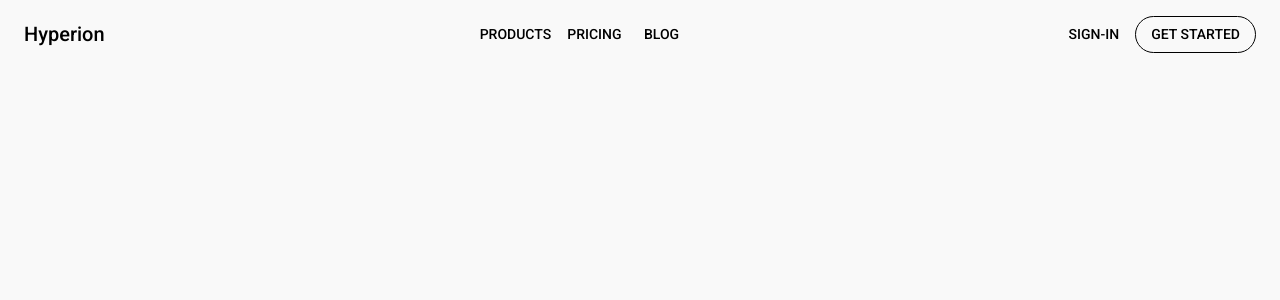
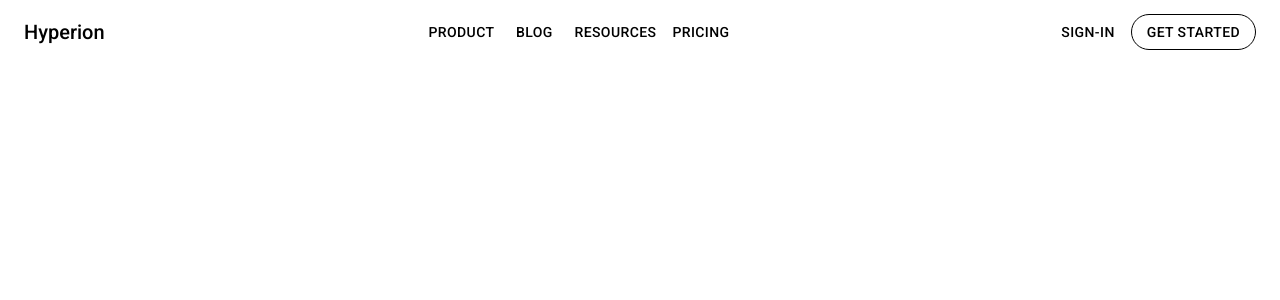
Before and after one commit to ali-shahshank/hyperionone, a Next.js app: page /sign-in in a window 1280 px wide. Shown: the top 300 px of the page. Built offline with nearby package versions, Linux system fonts and the light colour scheme; what @mui/material-nextjs would draw is missing.

Commit message:
MAJOR -/ Update

```diff
--- a/app/layout.tsx
+++ b/app/layout.tsx
@@ -1,9 +1,5 @@
 import type { Metadata } from 'next';
 import { AppRouterCacheProvider } from '@mui/material-nextjs/v15-appRouter';
-import { ThemeProvider } from '@mui/material/styles';
-import CssBaseline from '@mui/material/CssBaseline';
-import theme from '@/app/theme/theme';
-
 import './globals.css';
 import '@fontsource/roboto/300.css';
 import '@fontsource/roboto/400.css';
@@ -23,12 +19,7 @@ export default function RootLayout({
   return (
     <html lang="en">
       <body>
-        <AppRouterCacheProvider>
-          <ThemeProvider theme={theme}>
-            <CssBaseline />
-            {children}
-          </ThemeProvider>
-        </AppRouterCacheProvider>
+        <AppRouterCacheProvider>{children}</AppRouterCacheProvider>
       </body>
     </html>
   );
--- a/app/theme/theme.ts
+++ b/app/theme/theme.ts
@@ -1,54 +1,54 @@
-'use client';
-import { createTheme } from '@mui/material/styles';
+// 'use client';
+// import { createTheme } from '@mui/material/styles';
 
-const theme = createTheme({
-  palette: {
-    mode: 'light',
-    primary: {
-      main: '#0000FF',
-    },
-    background: {
-      default: '#F9F9F9',
-      paper: '#212222',
-    },
-    text: {
-      primary: '#000000',
-      secondary: 'rgba(0, 0, 0, 0.7)',
-      disabled: 'rgba(0, 0, 0, 0.38)',
-    },
-    common: {
-      black: '#000000',
-      white: '#FFFFFF',
-    },
-    divider: 'rgba(0, 0, 0, 0.12)',
-  },
+// const theme = createTheme({
+//   palette: {
+//     mode: 'light',
+//     primary: {
+//       main: '#0000FF',
+//     },
+//     background: {
+//       default: '#F9F9F9',
+//       paper: '#212222',
+//     },
+//     text: {
+//       primary: '#000000',
+//       secondary: 'rgba(0, 0, 0, 0.7)',
+//       disabled: 'rgba(0, 0, 0, 0.38)',
+//     },
+//     common: {
+//       black: '#000000',
+//       white: '#FFFFFF',
+//     },
+//     divider: 'rgba(0, 0, 0, 0.12)',
+//   },
 
-  typography: {
-    fontFamily: 'Roboto, sans-serif',
-  },
+//   typography: {
+//     fontFamily: 'Roboto, sans-serif',
+//   },
 
-  components: {
-    MuiCssBaseline: {
-      styleOverrides: {
-        ':root': {
-          '--background-primary': '#F9F9F9',
-          '--background-secondary': '#212222',
-          '--background-tertiary': 'rgba(0, 0, 0, 0.7)',
-          '--accent-primary': '#0000FF',
-          '--black': '#000000',
-          '--white': '#FFFFFF',
-          '--text-primary': '#000000',
-          '--text-secondary': 'rgba(0, 0, 0, 0.7)',
-          '--text-disabled': 'rgba(0, 0, 0, 0.38)',
-          '--text-light-primary': '#FFFFFF',
-          '--text-light-secondary': 'rgba(255, 255, 255, 0.7)',
-          '--text-light-tertiary': 'rgba(255, 255, 255, 0.38)',
-          '--stroke-dark': 'rgba(0, 0, 0, 0.12)',
-          '--stroke-light': 'rgba(255, 255, 255, 0.38)',
-        },
-      },
-    },
-  },
-});
+//   components: {
+//     MuiCssBaseline: {
+//       styleOverrides: {
+//         ':root': {
+//           '--background-primary': '#F9F9F9',
+//           '--background-secondary': '#212222',
+//           '--background-tertiary': 'rgba(0, 0, 0, 0.7)',
+//           '--accent-primary': '#0000FF',
+//           '--black': '#000000',
+//           '--white': '#FFFFFF',
+//           '--text-primary': '#000000',
+//           '--text-secondary': 'rgba(0, 0, 0, 0.7)',
+//           '--text-disabled': 'rgba(0, 0, 0, 0.38)',
+//           '--text-light-primary': '#FFFFFF',
+//           '--text-light-secondary': 'rgba(255, 255, 255, 0.7)',
+//           '--text-light-tertiary': 'rgba(255, 255, 255, 0.38)',
+//           '--stroke-dark': 'rgba(0, 0, 0, 0.12)',
+//           '--stroke-light': 'rgba(255, 255, 255, 0.38)',
+//         },
+//       },
+//     },
+//   },
+// });
 
-export default theme;
+// export default theme;
--- a/components/Nav.tsx
+++ b/components/Nav.tsx
@@ -7,11 +7,19 @@ import IconButton from '@mui/material/IconButton';
 import Typography from '@mui/material/Typography';
 import Menu from '@mui/material/Menu';
 import MenuIcon from '@mui/icons-material/Menu';
+import SettingsIcon from '@mui/icons-material/Settings';
+import AccountIcon from '@mui/icons-material/AccountCircle';
+
 import Container from '@mui/material/Container';
 import Button from '@mui/material/Button';
 import MenuItem from '@mui/material/MenuItem';
+import Divider from '@mui/material/Divider';
 
-const pages = ['Products', 'Pricing', 'Blog'];
+const pages = ['Product', 'Blog', 'Resources', 'Pricing'];
+const settings = [
+  { title: 'Settings', icon: <SettingsIcon /> },
+  { title: 'Logout', icon: <AccountIcon /> },
+];
 
 function ResponsiveAppBar() {
   const [anchorElNav, setAnchorElNav] = React.useState<null | HTMLElement>(
@@ -54,14 +62,16 @@ function ResponsiveAppBar() {
           </Typography>
           {/* Nav Links */}
           <Box sx={{ display: { xs: 'none', md: 'flex' } }}>
-            {pages.map((page) => (
+            {pages.map((page, i) => (
               <Button
-                key={page}
+                key={i}
                 onClick={handleCloseNavMenu}
                 sx={{
-                  my: 2,
                   color: 'black',
                   display: 'block',
+                  '&:hover': {
+                    bgcolor: 'rgba(0, 0, 0, 0.03)',
+                  },
                 }}
               >
                 {page}
@@ -72,7 +82,13 @@ function ResponsiveAppBar() {
           <Box sx={{ gap: 1, display: { xs: 'none', md: 'flex' } }}>
             <Button
               variant="text"
-              sx={{ color: 'black', borderRadius: '24px' }}
+              sx={{
+                color: 'black',
+                borderRadius: '24px',
+                '&:hover': {
+                  bgcolor: 'rgba(0, 0, 0, 0.03)',
+                },
+              }}
             >
               Sign-In
             </Button>
@@ -82,15 +98,18 @@ function ResponsiveAppBar() {
                 color: 'black',
                 borderColor: 'black',
                 borderRadius: '24px',
+                '&:hover': {
+                  bgcolor: 'rgba(0, 0, 0, 0.03)',
+                },
               }}
             >
               Get Started
             </Button>
           </Box>
-          {/* Mobile Menu */}
+          {/* Mobile Nav Menu */}
           <Box
             sx={{
-              display: { xs: 'flex', md: 'none', bgcolor: 'black' },
+              display: { xs: 'flex', md: 'none', bgcolor: 'none' },
             }}
           >
             <IconButton
@@ -99,6 +118,7 @@ function ResponsiveAppBar() {
               aria-controls="menu-appbar"
               aria-haspopup="true"
               onClick={handleOpenNavMenu}
+              sx={{ display: { xs: 'flex', md: 'none' } }}
             >
               <MenuIcon sx={{ color: 'black' }} />
             </IconButton>
@@ -116,14 +136,34 @@ function ResponsiveAppBar() {
               }}
               open={Boolean(anchorElNav)}
               onClose={handleCloseNavMenu}
-              sx={{ display: { xs: 'block', md: 'none' } }}
+              sx={{ minWidth: '400px', display: { xs: 'block', md: 'none' } }}
             >
               {pages.map((page) => (
                 <MenuItem
                   key={page}
                   onClick={handleCloseNavMenu}
                 >
-                  <Typography sx={{ textAlign: 'center' }}>{page}</Typography>
+                  <Typography sx={{ m: 0, p: 0, textAlign: 'center' }}>
+                    {page}
+                  </Typography>
+                </MenuItem>
+              ))}
+              <Divider />
+              {settings.map((settings, i) => (
+                <MenuItem
+                  key={i}
+                  onClick={handleCloseNavMenu}
+                  sx={{
+                    display: 'flex',
+                    justifyContent: 'start',
+                    alignItems: 'center',
+                    gap: 1,
+                  }}
+                >
+                  <IconButton>{settings.icon}</IconButton>
+                  <Typography sx={{ m: 0, p: 0, textAlign: 'center' }}>
+                    {settings.title}
+                  </Typography>
                 </MenuItem>
               ))}
             </Menu>
--- a/components/primary-button.tsx
+++ /dev/null
@@ -1,42 +0,0 @@
-'use client';
-import Button, { ButtonProps } from '@mui/material/Button';
-
-interface AppButtonProps extends ButtonProps {
-  label: string;
-}
-
-// ── Primary ───────────────────────────────────────────
-export function PrimaryButton({ label, ...props }: AppButtonProps) {
-  return (
-    <Button
-      variant="contained"
-      size="medium"
-      {...props}
-      sx={{
-        backgroundColor: '#0000FF',
-        color: '#FFFFFF',
-        textTransform: 'none',
-        fontWeight: 500,
-        borderRadius: '8px',
-        px: 3,
-        py: 1,
-        boxShadow: 'none',
-        '&:hover': {
-          backgroundColor: '#0000CC',
-          boxShadow: '0px 4px 12px rgba(0, 0, 255, 0.3)',
-        },
-        '&:active': {
-          backgroundColor: '#0000AA',
-          boxShadow: 'none',
-        },
-        '&.Mui-disabled': {
-          backgroundColor: 'rgba(0, 0, 255, 0.3)',
-          color: 'rgba(255, 255, 255, 0.5)',
-        },
-        ...props.sx,
-      }}
-    >
-      {label}
-    </Button>
-  );
-}
```
